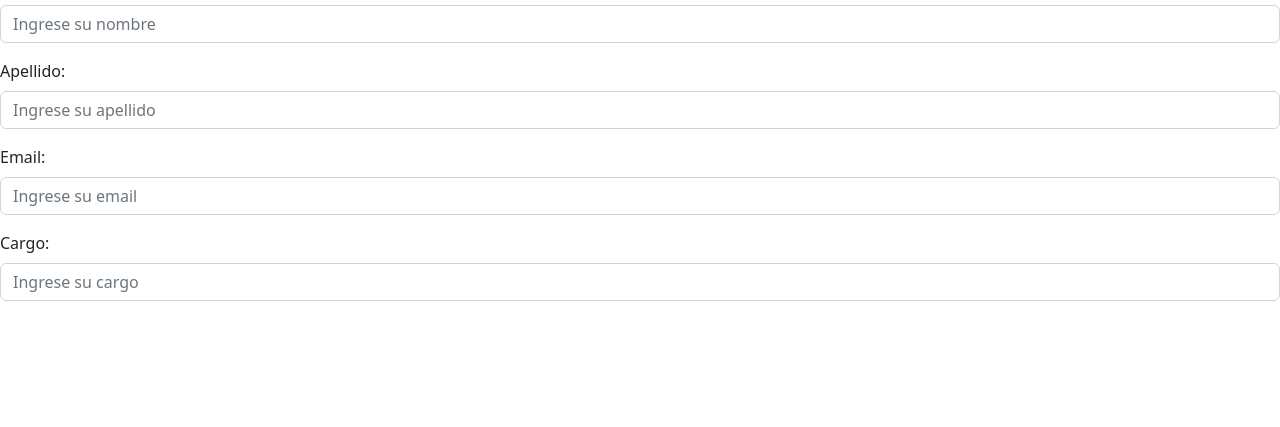
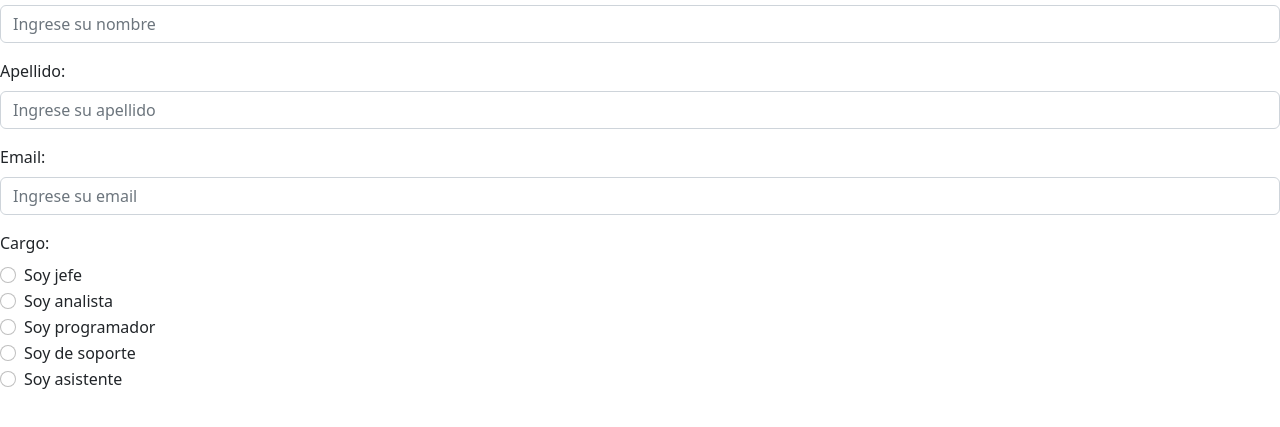
Before and after one commit to devenriq/C-JS_S9, a plain HTML site: page index.html in a window 1280 px wide. Shown: the part 83-510 px from the top of the page. Drawn offline with nearby package versions, Linux system fonts and the light colour scheme.

Commit message:
finished the form

```diff
--- a/index.html
+++ b/index.html
@@ -44,12 +44,61 @@
         </div>
         <div class="mb-3">
           <label class="form-label" for="worker-work">Cargo:</label>
-          <input
-            class="form-control"
-            id="worker-work"
-            type="text"
-            placeholder="Ingrese su cargo"
-          />
+
+          <div class="form-check">
+            <input
+              class="form-check-input"
+              type="radio"
+              id="chief"
+              name="work"
+              value="Chief"
+            />
+            <label class="form-check-label" for="chief">Soy jefe</label>
+          </div>
+          <div class="form-check">
+            <input
+              class="form-check-input"
+              type="radio"
+              id="analyst"
+              name="work"
+              value="Analyst"
+            />
+            <label class="form-check-label" for="analyst">Soy analista</label>
+          </div>
+          <div class="form-check">
+            <input
+              class="form-check-input"
+              type="radio"
+              id="programmer"
+              name="work"
+              value="programmer"
+            />
+            <label class="form-check-label" for="programmer"
+              >Soy programador</label
+            >
+          </div>
+          <div class="form-check">
+            <input
+              class="form-check-input"
+              type="radio"
+              id="support"
+              name="work"
+              value="support "
+            />
+            <label class="form-check-label" for="support">Soy de soporte</label>
+          </div>
+          <div class="form-check">
+            <input
+              class="form-check-input"
+              type="radio"
+              id="assistant"
+              name="work"
+              value="assistant"
+            />
+            <label class="form-check-label" for="assistant"
+              >Soy asistente</label
+            >
+          </div>
         </div>
       </form>
     </div>
@@ -62,6 +111,9 @@
         this.email = email;
         this.work = work;
       }
+      grossSalary() {}
+      discount() {}
+      netSalary() {}
     }
   </script>
   <script
```
